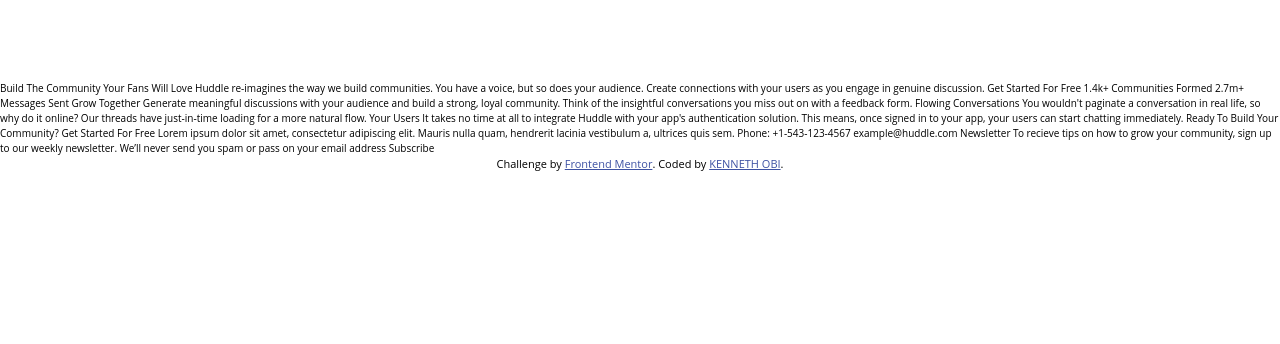
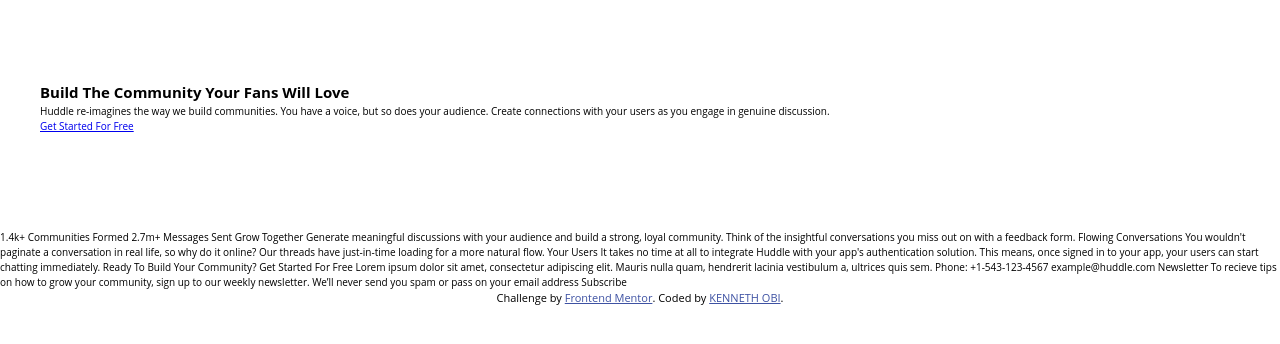
Before and after one commit to kennyoungC/huddle-landing-page-with-curved-sections-master, a plain HTML site: page index.html in a window 1280 px wide. Shown: the part 138-482 px from the top of the page. Drawn offline with Linux system fonts and the light colour scheme.

Commit message:
commit
implementing the first section(cta)

```diff
--- a/index.html
+++ b/index.html
@@ -37,9 +37,21 @@
         <div><a class="nav-link" href="#">Try it free</a></div>
       </nav>
     </header>
-    Build The Community Your Fans Will Love Huddle re-imagines the way we build
-    communities. You have a voice, but so does your audience. Create connections
-    with your users as you engage in genuine discussion. Get Started For Free
+    <main>
+      <section class="section-cta">
+        <div class="container header-primary-text-box">
+          <h1 class="header-primary">
+            Build The Community Your Fans Will Love
+          </h1>
+          <p class="header-primary-text">
+            Huddle re-imagines the way we build communities. You have a voice,
+            but so does your audience. Create connections with your users as you
+            engage in genuine discussion.
+          </p>
+          <div><a class="get-started" href="#">Get Started For Free</a></div>
+        </div>
+      </section>
+    </main>
     1.4k+ Communities Formed 2.7m+ Messages Sent Grow Together Generate
     meaningful discussions with your audience and build a strong, loyal
     community. Think of the insightful conversations you miss out on with a
--- a/style.css
+++ b/style.css
@@ -22,8 +22,13 @@ body {
   font-weight: 400;
   line-height: 1.5;
 }
+.container {
+  max-width: 120rem;
+  margin: 0 auto;
+  margin-bottom: 96px;
+}
 .header {
-  max-width: 140rem;
+  max-width: 130rem;
   margin: 9rem auto;
 }
 .nav-bar {
```
